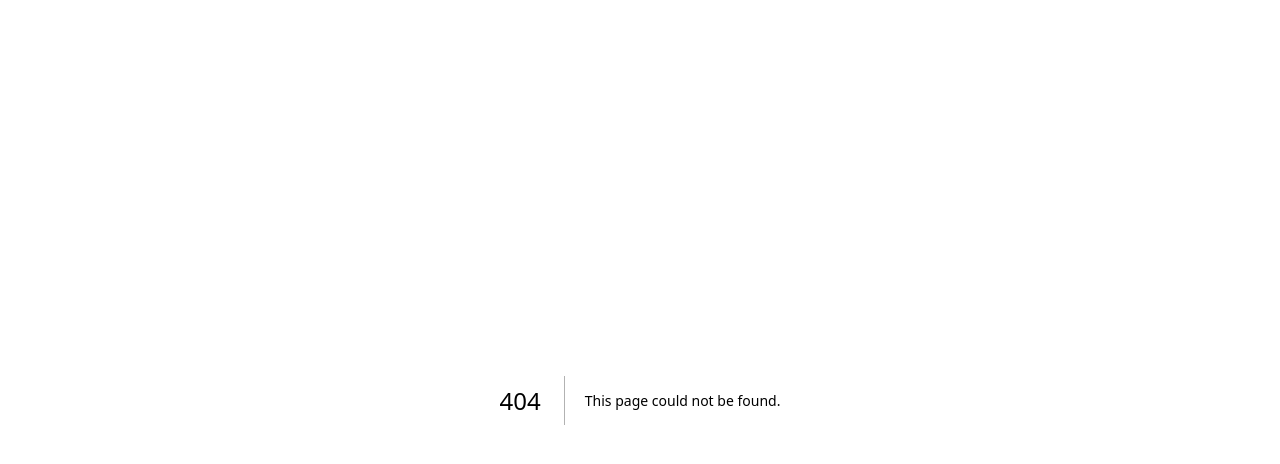
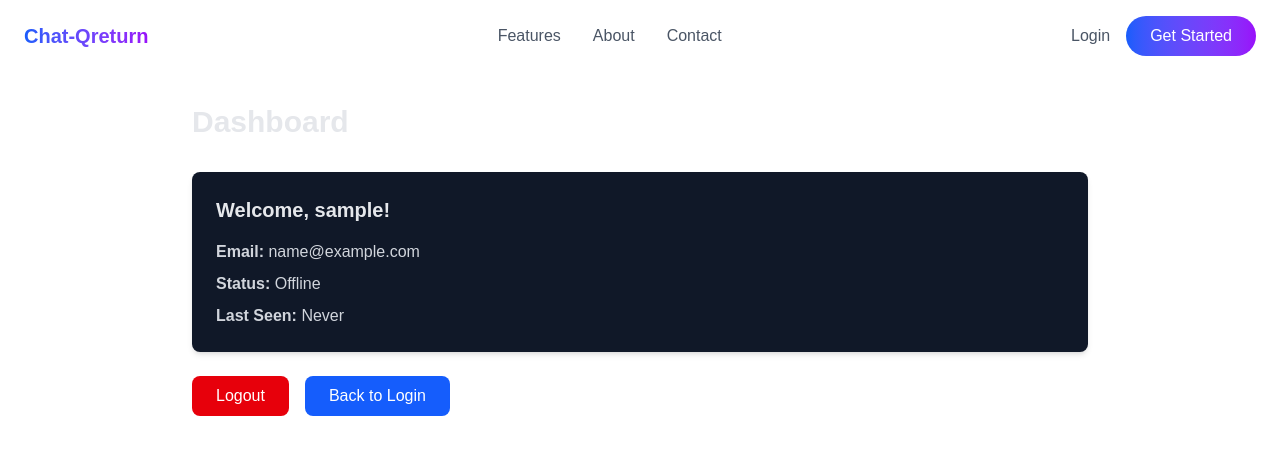
Before and after one commit to Qreturn-fyp/Chat-Qreturn, a Next.js app: page /pages/dashboard in a window 1280 px wide. Before the commit this address had no page. Shown: the top 464 px of the page. Built offline with nearby package versions, Linux system fonts and the light colour scheme; no server answers; sample sign-in values are in the browser's storage.

Commit message:
Create page.jsx

```diff
--- /dev/null
+++ b/src/app/pages/dashboard/page.jsx
@@ -0,0 +1,63 @@
+"use client";
+import { useAuth } from '@/contexts/AuthContext';
+import { useRouter } from 'next/navigation';
+import { useEffect } from 'react';
+import NavBar from '@/component/Nav/NavBar';
+
+export default function Dashboard() {
+    const { user, logout, isAuthenticated, loading } = useAuth();
+    const router = useRouter();
+
+    useEffect(() => {
+        if (!loading && !isAuthenticated) {
+            router.push('/pages/login');
+        }
+    }, [isAuthenticated, loading, router]);
+
+    if (loading) {
+        return (
+            <div className="flex items-center justify-center min-h-screen">
+                <div className="text-xl">Loading...</div>
+            </div>
+        );
+    }
+
+    if (!isAuthenticated) {
+        return null;
+    }
+
+    return (
+        <>
+            <NavBar />
+            <div className="container mx-auto px-4 py-8">
+                <div className="max-w-4xl mx-auto">
+                    <h1 className="text-3xl font-bold text-gray-200 mb-8">Dashboard</h1>
+
+                    <div className="bg-gray-900 p-6 rounded-lg shadow-md mb-6">
+                        <h2 className="text-xl font-semibold text-gray-200 mb-4">Welcome, {user?.username}!</h2>
+                        <div className="space-y-2 text-gray-300">
+                            <p><strong>Email:</strong> {user?.email}</p>
+                            <p><strong>Status:</strong> {user?.isOnline ? 'Online' : 'Offline'}</p>
+                            <p><strong>Last Seen:</strong> {user?.lastSeen ? new Date(user.lastSeen).toLocaleString() : 'Never'}</p>
+                        </div>
+                    </div>
+
+                    <div className="flex gap-4">
+                        <button
+                            onClick={logout}
+                            className="px-6 py-2 bg-red-600 text-white rounded-lg hover:bg-red-700 transition-colors"
+                        >
+                            Logout
+                        </button>
+                        <button
+                            onClick={() => router.push('/pages/login')}
+                            className="px-6 py-2 bg-blue-600 text-white rounded-lg hover:bg-blue-700 transition-colors"
+                        >
+                            Back to Login
+                        </button>
+                    </div>
+                </div>
+            </div>
+        </>
+    );
+}
```
